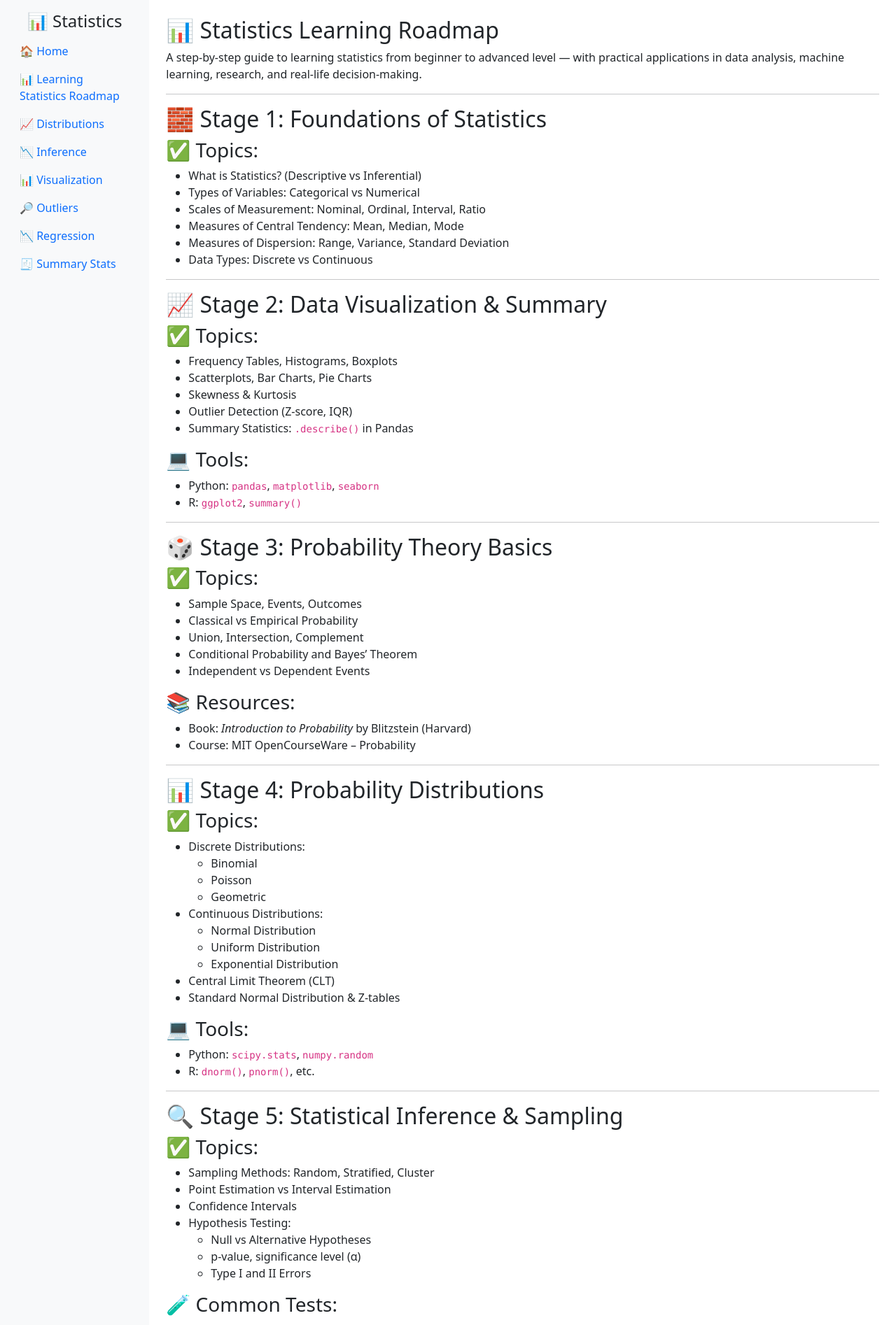
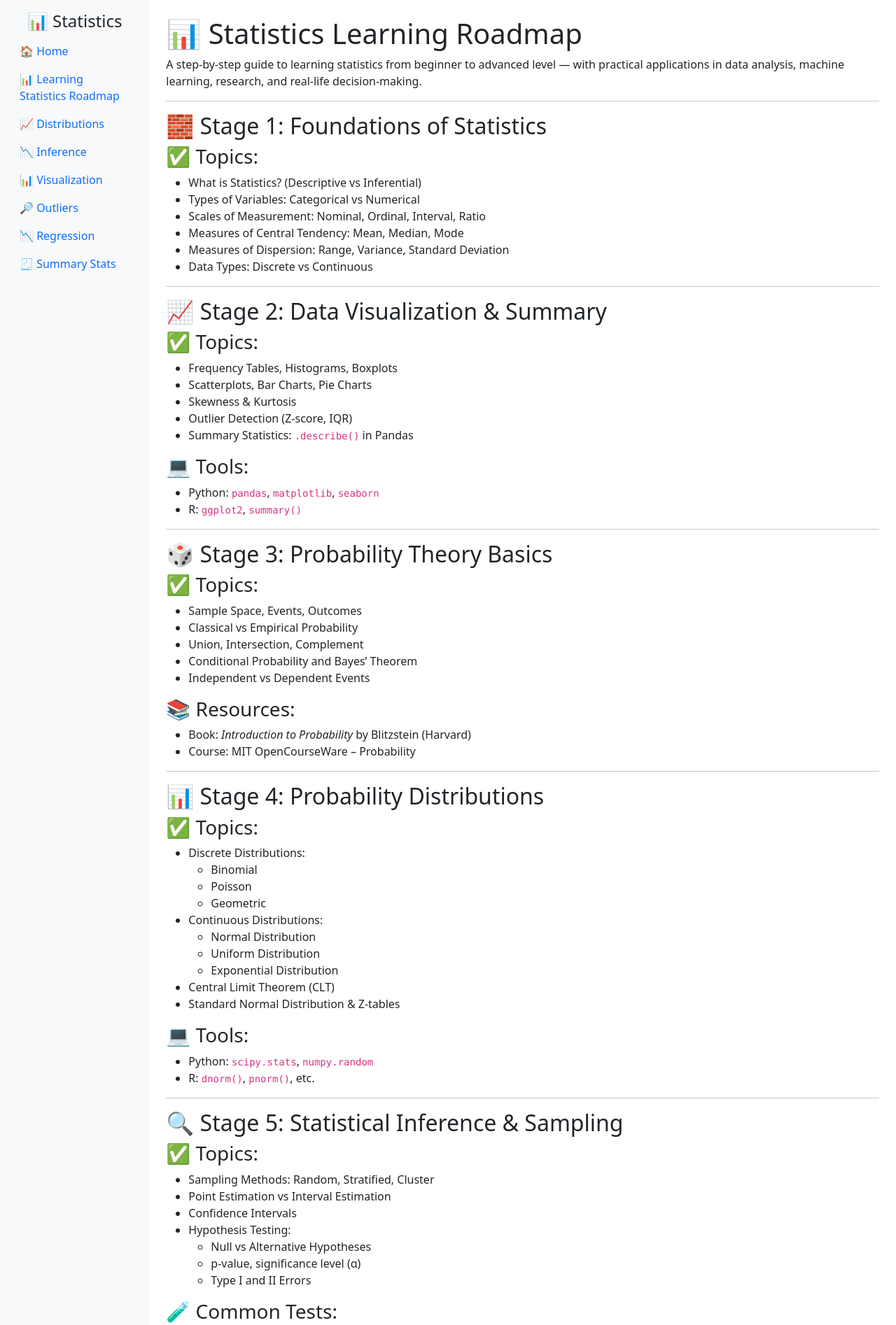
Before and after one commit to buribalkan/Statistics, a Jekyll site: the page built from 01-Learning_Statistics_Roadmap.md, in a window 1280 px wide. Shown: the top 1894 px of the page at 70% size. Built offline with Jekyll 4.4.1, drawn with Linux system fonts in a browser that asks for light colours; our own code applies the rules of GitHub Pages for plain Markdown files.

```diff
--- a/01-Learning_Statistics_Roadmap.md
+++ b/01-Learning_Statistics_Roadmap.md
@@ -1,4 +1,4 @@
-## 📊 Statistics Learning Roadmap
+# 📊 Statistics Learning Roadmap
 > A step-by-step guide to learning statistics from beginner to advanced level — with practical applications in data analysis, machine learning, research, and real-life decision-making.
 
 ---
```
